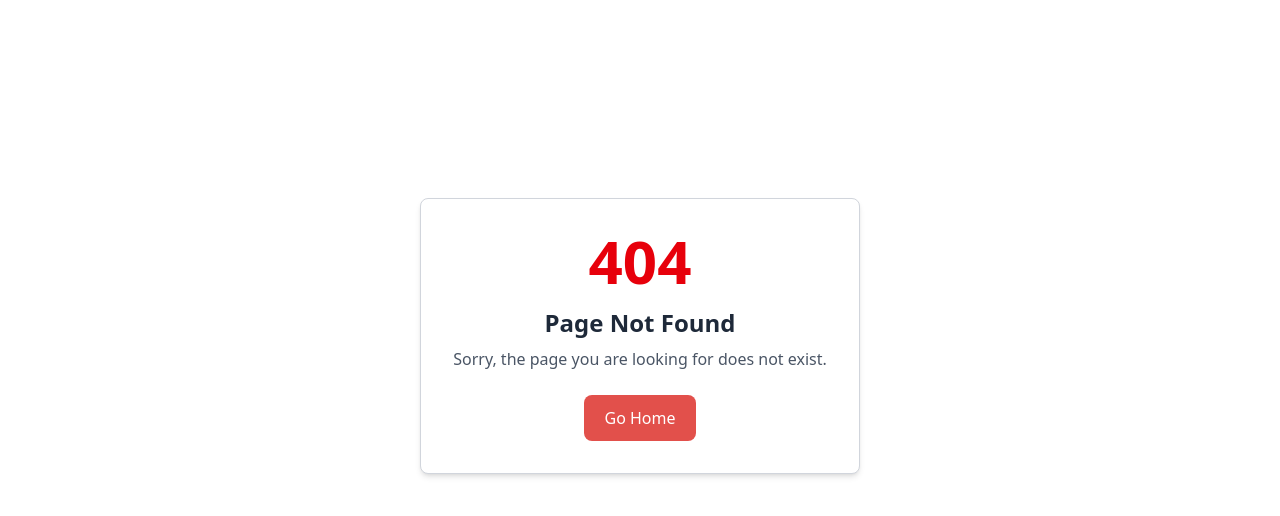
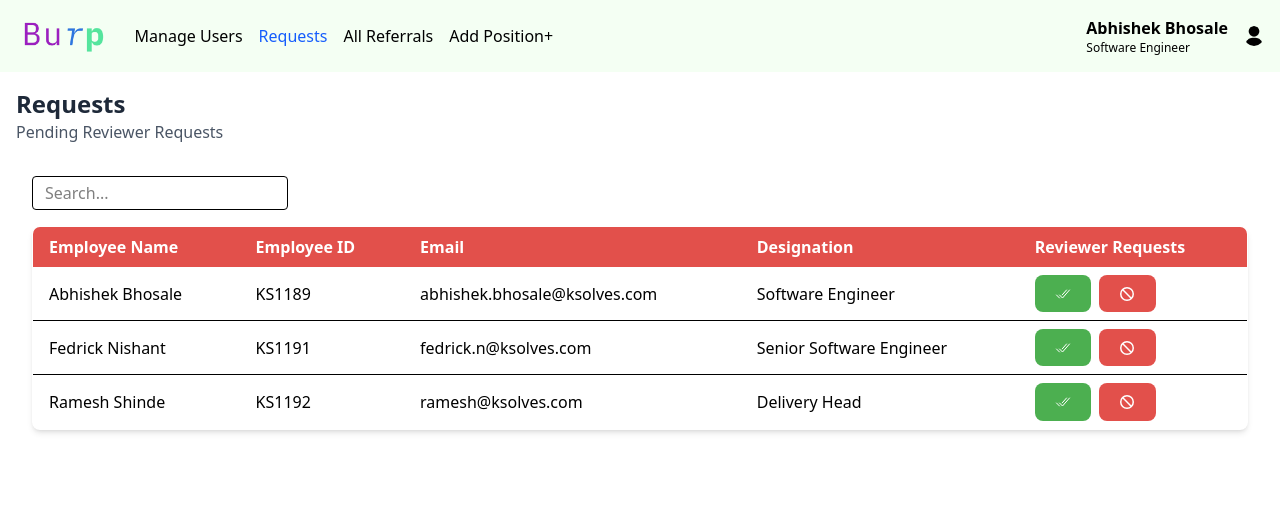
Before and after one commit to abhishek-bhosale-ksolves/burp-platform-frontend, a React (Vite) app: page /requests in a window 1280 px wide. Before the commit this address had no page. Shown: the top 516 px of the page. Built offline with nearby package versions, Linux system fonts and the light colour scheme.

Commit message:
completed role based UI

```diff
--- a/package.json
+++ b/package.json
@@ -17,6 +17,7 @@
     "lottie-react": "^2.4.1",
     "react": "^19.0.0",
     "react-dom": "^19.0.0",
+    "react-icons": "^5.5.0",
     "react-router-dom": "^7.4.1"
   },
   "devDependencies": {
--- a/src/App.jsx
+++ b/src/App.jsx
@@ -5,6 +5,9 @@ import ErrorPage from "./components/ErrorPage";
 import "./index.css";
 import ReferralTable from "./components/ReferralTable";
 import Hero from "./components/Hero";
+import RequestCard from "./components/RequestCard";
+import UsersTable from "./components/UsersTable";
+import AddPosition from "./components/AddPosition";
 
 const allPositions = [
   {
@@ -56,14 +59,42 @@ const candidates = [
   },
 ];
 
+const users = [
+  {
+    empId: "KS1189",
+    name: "Abhishek Bhosale",
+    email: "abhishek.bhosale@ksolves.com",
+    designation: "Software Engineer",
+  },
+  {
+    empId: "KS1191",
+    name: "Fedrick Nishant",
+    email: "fedrick.n@ksolves.com",
+    designation: "Senior Software Engineer",
+  },
+  {
+    empId: "KS1192",
+    name: "Ramesh Shinde",
+    email: "ramesh@ksolves.com",
+    designation: "Delivery Head",
+  },
+];
+
 function App() {
   const location = useLocation();
   return (
     <div>
       {/* Hide Navbar on ErrorPage */}
-      {["/", "/open-positions", "/your-referrals", "/be-reviewer"].includes(
-        location.pathname
-      ) && <Navbar />}
+      {[
+        "/",
+        "/open-positions",
+        "/your-referrals",
+        "/be-reviewer",
+        "/manage-users",
+        "/requests",
+        "/all-referrals",
+        "/add-position",
+      ].includes(location.pathname) && <Navbar />}
 
       <div className="container mx-auto p-4">
         <Routes>
@@ -76,25 +107,20 @@ function App() {
             path="/your-referrals"
             element={<ReferralTable candidates={candidates} />}
           />
+          <Route path="/be-reviewer" element={<RequestCard></RequestCard>} />
           <Route
-            path="/be-reviewer"
-            element={
-              <div className="flex justify-center items-center min-h-[60vh]">
-                <div className="bg-white shadow-lg rounded-xl p-8 max-w-md text-center border border-gray-200">
-                  <h1 className="text-2xl font-bold text-gray-800">
-                    Be a Reviewer
-                  </h1>
-                  <p className="mt-4 text-gray-600">
-                    Reviewers play a crucial role in our hiring process. If you
-                    are interested in becoming a reviewer, please contact us.
-                  </p>
-                  <button className="mt-6 bg-blue-600 text-white px-4 py-2 rounded-lg hover:bg-blue-700 transition duration-200">
-                    Request to be a Reviewer
-                  </button>
-                </div>
-              </div>
-            }
+            path="/manage-users"
+            element={<UsersTable users={users} isRequest={false} />}
           />
+          <Route
+            path="/requests"
+            element={<UsersTable users={users} isRequest={true} />}
+          />
+          <Route
+            path="/all-referrals"
+            element={<ReferralTable candidates={candidates} />}
+          />
+          <Route path="/add-position" element={<AddPosition />} />
           <Route path="*" element={<ErrorPage />} />
         </Routes>
       </div>
--- /dev/null
+++ b/src/components/AddPosition.jsx
@@ -0,0 +1,56 @@
+import React from "react";
+
+function AddPosition() {
+  return (
+    <div className="flex justify-center items-center min-h-[80vh]">
+      <div className="bg-white shadow-lg rounded-xl p-8 max-w-md w-full text-center border border-gray-200">
+        <h1 className="text-2xl font-bold text-gray-800">Add Position</h1>
+        <p className="mt-4 text-gray-600">
+          Use the form below to add a new position. Please fill out the details
+          accurately and submit your request.
+        </p>
+
+        <form className="mt-6 text-left space-y-4">
+          <div>
+            <label className="block text-sm font-medium text-gray-700">
+              Position Title
+            </label>
+            <input
+              type="text"
+              className="mt-1 block w-full border border-gray-300 rounded-md px-3 py-2"
+              placeholder="Enter position title"
+            />
+          </div>
+          <div>
+            <label className="block text-sm font-medium text-gray-700">
+              Department
+            </label>
+            <input
+              type="text"
+              className="mt-1 block w-full border border-gray-300 rounded-md px-3 py-2"
+              placeholder="Enter department"
+            />
+          </div>
+          <div>
+            <label className="block text-sm font-medium text-gray-700">
+              Description
+            </label>
+            <textarea
+              rows="3"
+              className="mt-1 block w-full border border-gray-300 rounded-md px-3 py-2"
+              placeholder="Enter job description"
+            ></textarea>
+          </div>
+          <button
+            type="submit"
+            className="w-full bg-green-600 text-white px-4 py-2 rounded-lg hover:bg-green-700 transition duration-200"
+          >
+            Submit Position
+          </button>
+        </form>
+      </div>
+    </div>
+  );
+}
+
+export default AddPosition;
--- a/src/components/ReferralTable.jsx
+++ b/src/components/ReferralTable.jsx
@@ -3,6 +3,11 @@ import { userRole } from "../context/userRole";
 
 const CandidateTable = ({ candidates }) => {
   const [statusFilter, setStatusFilter] = useState("All");
+
+  function handleStatusChange(userId, newStatus) {
+    console.log("Update status for", userId, "to", newStatus);
+    // Update logic (API call or local state update) goes here
+  }
 
   const filteredCandidates =
     statusFilter === "All"
@@ -72,6 +77,25 @@ const CandidateTable = ({ candidates }) => {
                 </a>
               </td>
               <td className="py-2 px-4">
+                {userRole === "admin" || userRole === "reviewer" ? (
+                  <select
+                    value={candidate.status}
+                    onChange={(e) =>
+                      handleStatusChange(candidate.empId, e.target.value)
+                    }
+                    className="border border-gray-300 rounded px-2 py-1 text-sm"
+                  >
+                    <option value="Accepted" className="text-green-600">
+                      Accepted
+                    </option>
+                    <option value="Rejected" className="text-red-600">
+                      Rejected
+                    </option>
+                    <option value="Pending" className="text-yellow-600">
+                      Pending
+                    </option>
+                  </select>
+                ) : (
                   <span
                     className={`${
                       candidate.status === "Accepted"
@@ -83,6 +107,7 @@ const CandidateTable = ({ candidates }) => {
                   >
                     {candidate.status}
                   </span>
+                )}
               </td>
             </tr>
           ))}
--- /dev/null
+++ b/src/components/RequestCard.jsx
@@ -0,0 +1,18 @@
+function RequestCard() {
+  return (
+    <div className="flex justify-center items-center min-h-[60vh]">
+      <div className="bg-white shadow-lg rounded-xl p-8 max-w-md text-center border border-gray-200">
+        <h1 className="text-2xl font-bold text-gray-800">Be a Reviewer</h1>
+        <p className="mt-4 text-gray-600">
+          Reviewers play a crucial role in our hiring process. If you are
+          interested in becoming a reviewer, please contact us.
+        </p>
+        <button className="mt-6 bg-blue-600 text-white px-4 py-2 rounded-lg hover:bg-blue-700 transition duration-200">
+          Request to be a Reviewer
+        </button>
+      </div>
+    </div>
+  );
+}
+
+export default RequestCard;
--- /dev/null
+++ b/src/components/UsersTable.jsx
@@ -0,0 +1,112 @@
+import React, { useState } from "react";
+import { FaEdit, FaTrash } from "react-icons/fa";
+import { IoBan, IoCheckmarkDone } from "react-icons/io5";
+import { userRole } from "../context/userRole";
+
+const UsersTable = ({ users, isRequest }) => {
+  const [searchQuery, setSearchQuery] = useState("");
+
+  const filteredCandidates = users.filter(
+    (user) =>
+      user.name.toLowerCase().includes(searchQuery.toLowerCase()) ||
+      user.empId.toLowerCase().includes(searchQuery.toLowerCase()) ||
+      user.email.toLowerCase().includes(searchQuery.toLowerCase()) ||
+      user.designation.toLowerCase().includes(searchQuery.toLowerCase())
+  );
+
+  function onEdit(user) {
+    console.log("Edit user:", user);
+  }
+
+  function onDelete(userId) {
+    console.log("Delete user with ID:", userId);
+  }
+
+  return (
+    <>
+      {isRequest && (
+        <div className="mb-4">
+          <h2 className="text-2xl font-bold text-gray-800">Requests</h2>
+          <p className="text-gray-600">Pending Reviewer Requests</p>
+        </div>
+      )}
+      {!isRequest && (
+        <div className="mb-4">
+          <h2 className="text-2xl font-bold text-gray-800">Users</h2>
+          <p className="text-gray-600">All organization users</p>
+        </div>
+      )}
+      <div className="overflow-x-auto p-4">
+        <div className="mb-4 flex flex-col md:flex-row md:items-center md:justify-start gap-4">
+          <div>
+            <input
+              type="text"
+              placeholder="Search..."
+              className="border rounded px-3 py-1 w-full md:w-64"
+              value={searchQuery}
+              onChange={(e) => setSearchQuery(e.target.value)}
+            />
+          </div>
+        </div>
+        <table className="min-w-full bg-white shadow-md rounded-lg border overflow-hidden">
+          <thead className="bg-[#e2504b] text-white rounded-t-lg">
+            <tr>
+              <th className="py-2 px-4 text-left">Employee Name</th>
+              <th className="py-2 px-4 text-left">Employee ID</th>
+              <th className="py-2 px-4 text-left">Email</th>
+              <th className="py-2 px-4 text-left">Designation</th>
+              {(userRole === "admin" || userRole === "reviewer") && (
+                <th className="py-2 px-4 text-left">Reviewer Requests</th>
+              )}
+            </tr>
+          </thead>
+          <tbody>
+            {filteredCandidates.map((user, index) => (
+              <tr key={index} className="border-b hover:bg-gray-100">
+                <td className="py-2 px-4">{user.name}</td>
+                <td className="py-2 px-4">{user.empId}</td>
+                <td className="py-2 px-4">{user.email}</td>
+                <td className="py-2 px-4">{user.designation}</td>
+                {!isRequest && userRole === "admin" && (
+                  <td className="py-2 px-4 flex gap-2">
+                    <button
+                      className="bg-blue-500 text-white px-3 py-1 rounded-md hover:bg-blue-700 flex items-center"
+                      onClick={() => onEdit(user)}
+                    >
+                      <FaEdit />
+                    </button>
+                    <button
+                      className="bg-blue-500 text-white px-3 py-1 rounded-md hover:bg-blue-700 flex items-center"
+                      onClick={() => onDelete(user.empId)}
+                    >
+                      <FaTrash />
+                    </button>
+                  </td>
+                )}
+                {isRequest && (
+                  <td className="py-2 px-4 flex gap-2">
+                    <button
+                      className="text-white px-3 py-1 rounded-md hover:bg-green-700 flex items-center"
+                      style={{ backgroundColor: "#4CAF50" }}
+                      onClick={() => onEdit(user)}
+                    >
+                      <IoCheckmarkDone />
+                    </button>
+                    <button
+                      className="bg-red-500 text-white px-3 py-1 rounded-md hover:bg-red-700 flex items-center"
+                      onClick={() => onDelete(user.empId)}
+                    >
+                      <IoBan />
+                    </button>
+                  </td>
+                )}
+              </tr>
+            ))}
+          </tbody>
+        </table>
+      </div>
+    </>
+  );
+};
+
+export default UsersTable;
--- a/src/context/userRole.jsx
+++ b/src/context/userRole.jsx
@@ -1 +1 @@
-export const userRole = "employee";
+export const userRole = "admin";
```
Also changed, not shown: 1 other file (tests, documents, lock files or other folders). Lines whose indentation alone changed are shown as unchanged.
